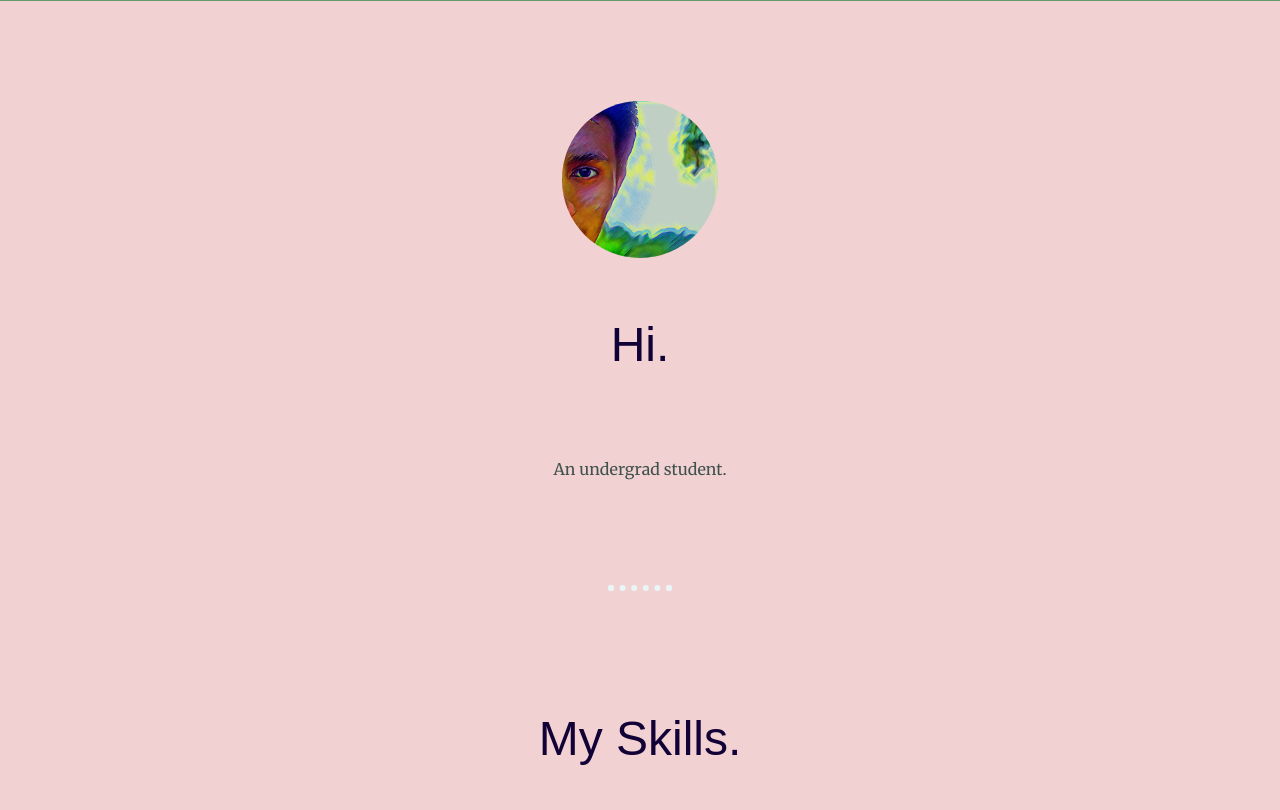
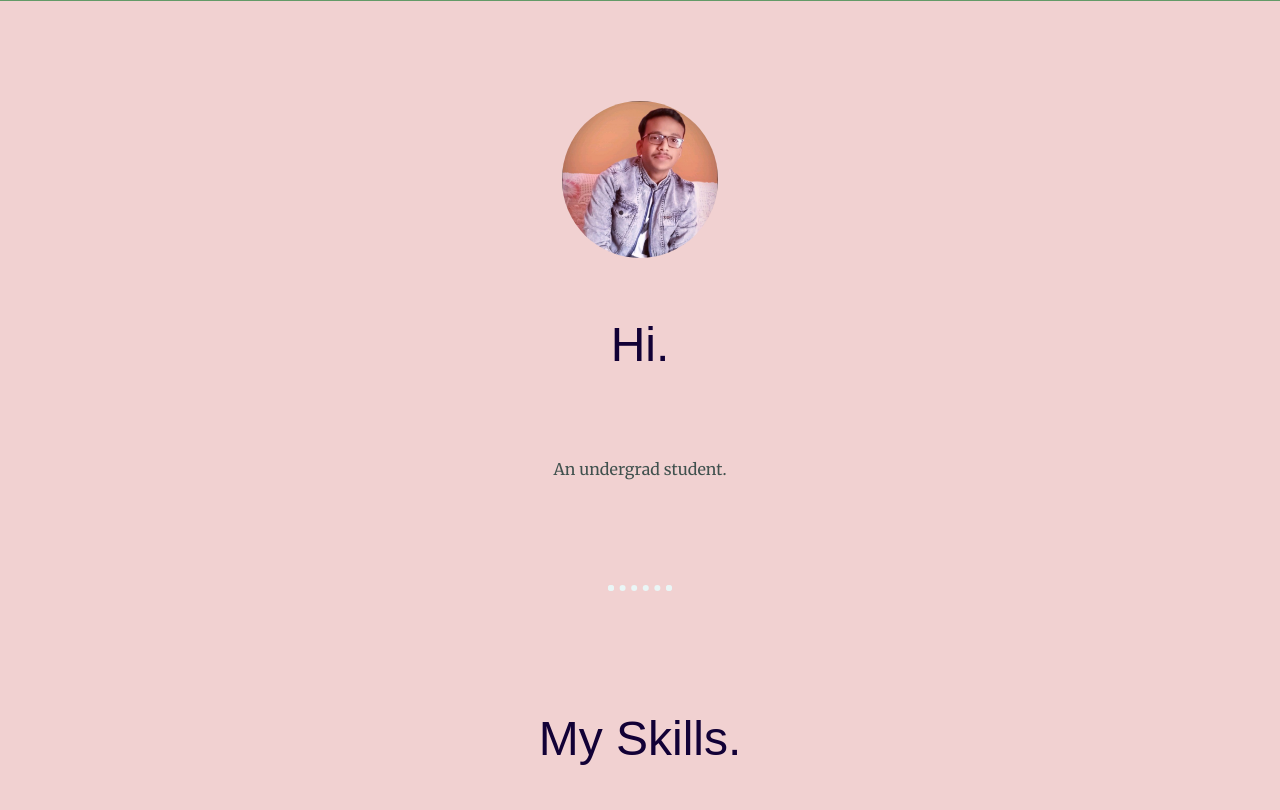
Before and after one commit to imnitin13/myweb, a plain HTML site: page index.html in a window 1280 px wide. Shown: the part 894-1704 px from the top of the page. Drawn offline with Linux system fonts and the light colour scheme.

Commit message:
Update index.html

```diff
--- a/index.html
+++ b/index.html
@@ -2,7 +2,7 @@
 <html lang="en" dir="ltr">
   <head>
     <meta charset="utf-8">
-    <title>Varshit's Official Site</title>
+    <title>Varshit's Perosnal Site</title>
     <link rel="stylesheet" href="styles.css">
     <link rel="icon" href="favicon.ico">
     <link href="https://fonts.googleapis.com/css2?family=Merriweather&family=Sacramento&display=swap" rel="stylesheet">
@@ -17,7 +17,7 @@
       </div>
       <div class="middle">
         <div class="profile">
-          <img class="profile" src="nitin.png" alt="">
+          <img class="profile" src="varshit.png" alt="">
           <h2>Hi.</h2>
           <p class="pro">An undergrad student.
 
```
